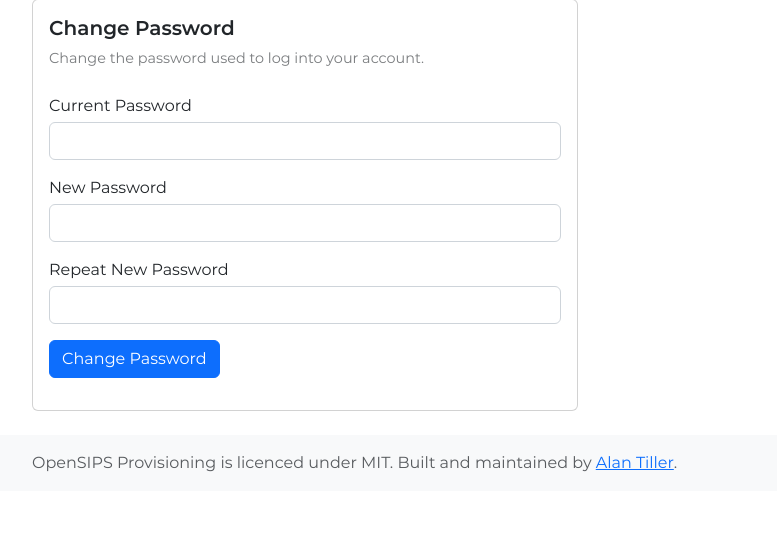
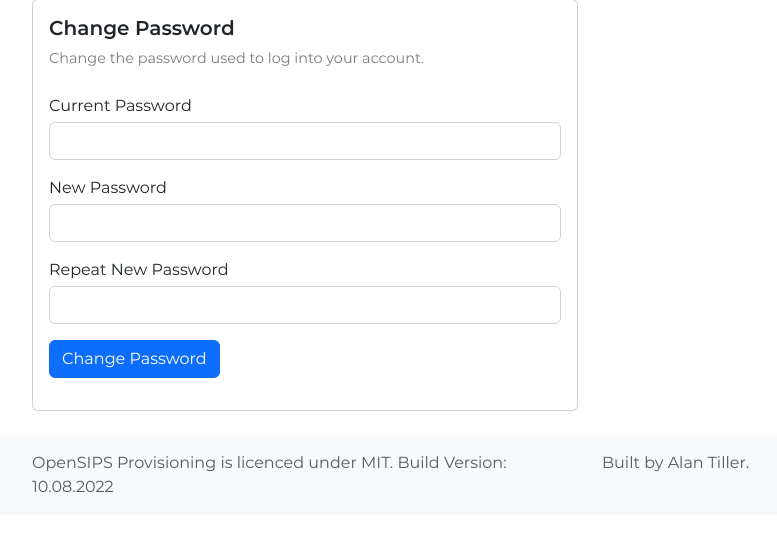
Before and after one commit to alantiller/opensips-provisioning, a PHP site: template views/App/Account.php in a window 1280 px wide. Shown: the part 25-581 px from the top of the page, without its empty margins (50-827 px from the left). Run offline with PHP 8.4, Linux system fonts and the light colour scheme; the template is opened without the code that fills it, so the values that code supplies are empty.

Commit message:
Changed footer format and added build version

```diff
--- a/views/Components/footer.php
+++ b/views/Components/footer.php
@@ -1,5 +1,12 @@
 <footer class="footer mt-auto py-3 bg-light">
     <div class="container">
-        <span class="text-muted">OpenSIPS Provisioning is licenced under MIT. Built and maintained by <a target="blank" href="https://github.com/alantiller/opensips-provisioning">Alan Tiller</a>.</span>
+        <div class="row">
+            <div class="col-md-6">
+                <span class="text-muted">OpenSIPS Provisioning is licenced under MIT. Build Version: 10.08.2022</span>
+            </div>
+            <div class="col-md-6">
+                <span class="text-muted">Built by Alan Tiller.</span>
+            </div>
+        </div>
     </div>
 </footer>
```
